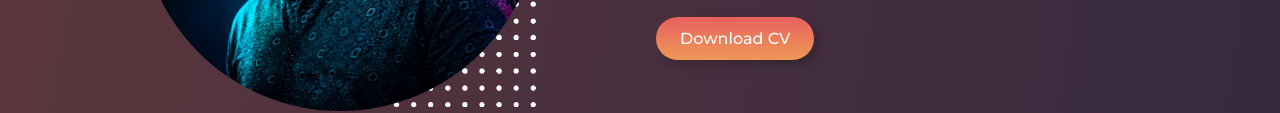
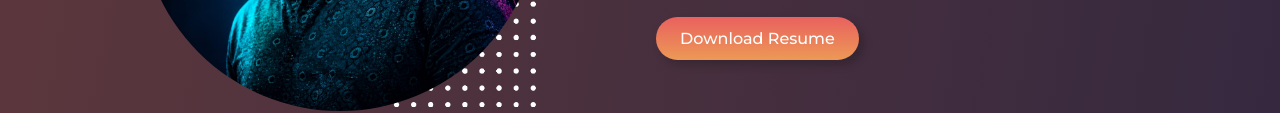
Before and after one commit to 8zeeshan1/my-portfolio, a plain HTML site: page index.html in a window 1280 px wide. Shown: the part 1360-1473 px from the top of the page. Drawn offline with nearby package versions, Linux system fonts and the light colour scheme.

Commit message:
Change CV link text to 'Download Resume'

```diff
--- a/index.html
+++ b/index.html
@@ -81,7 +81,7 @@
           reliable, and ready for real users.
         </p>
         <div class="about__btn">
-          <a class="btn" href="assets/MOHD_Zeeshan_Quraihsi.pdf" download>Download CV</a>
+          <a class="btn" href="assets/MOHD_Zeeshan_Quraihsi.pdf" download>Download Resume</a>
         </div>
       </div>
     </section>
```
